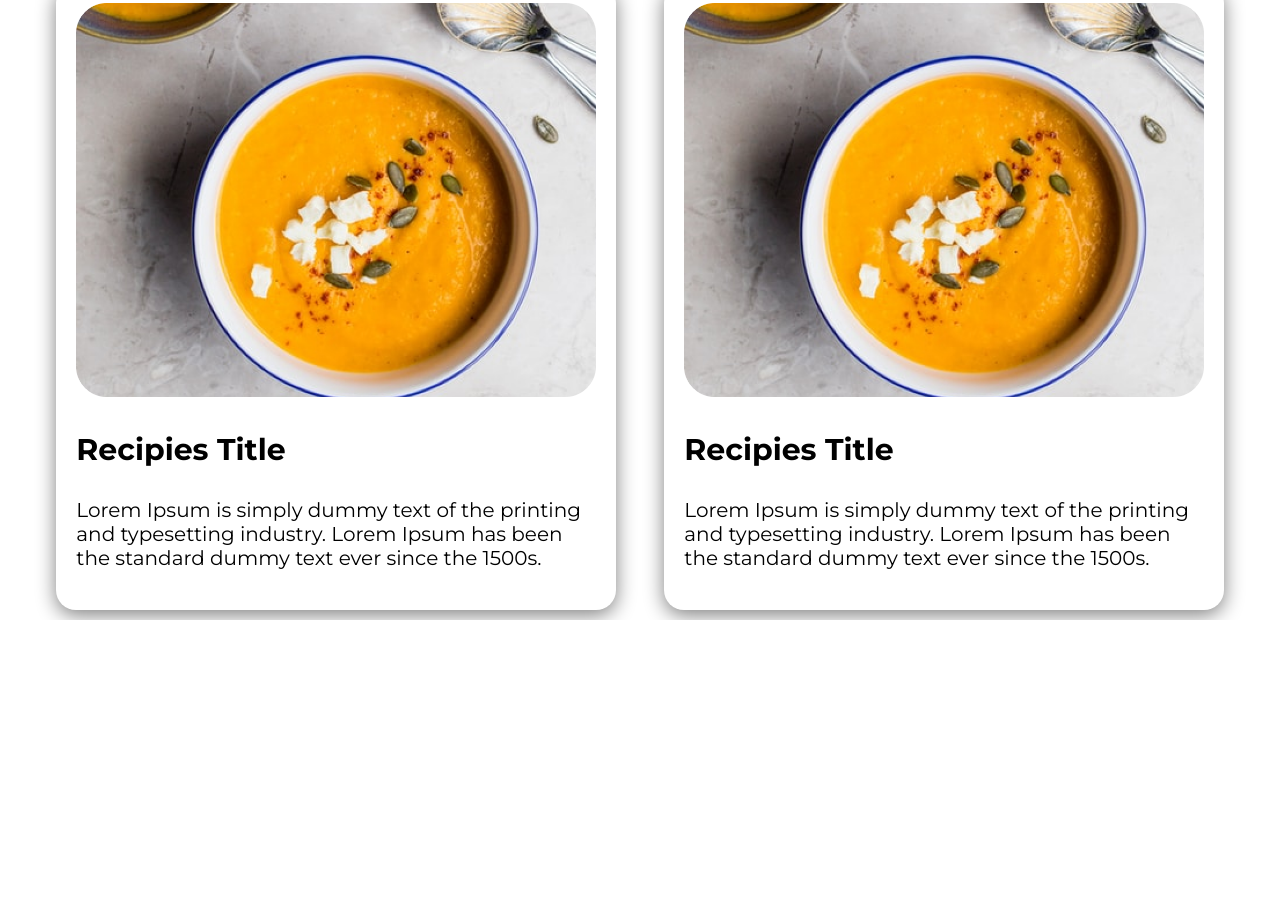
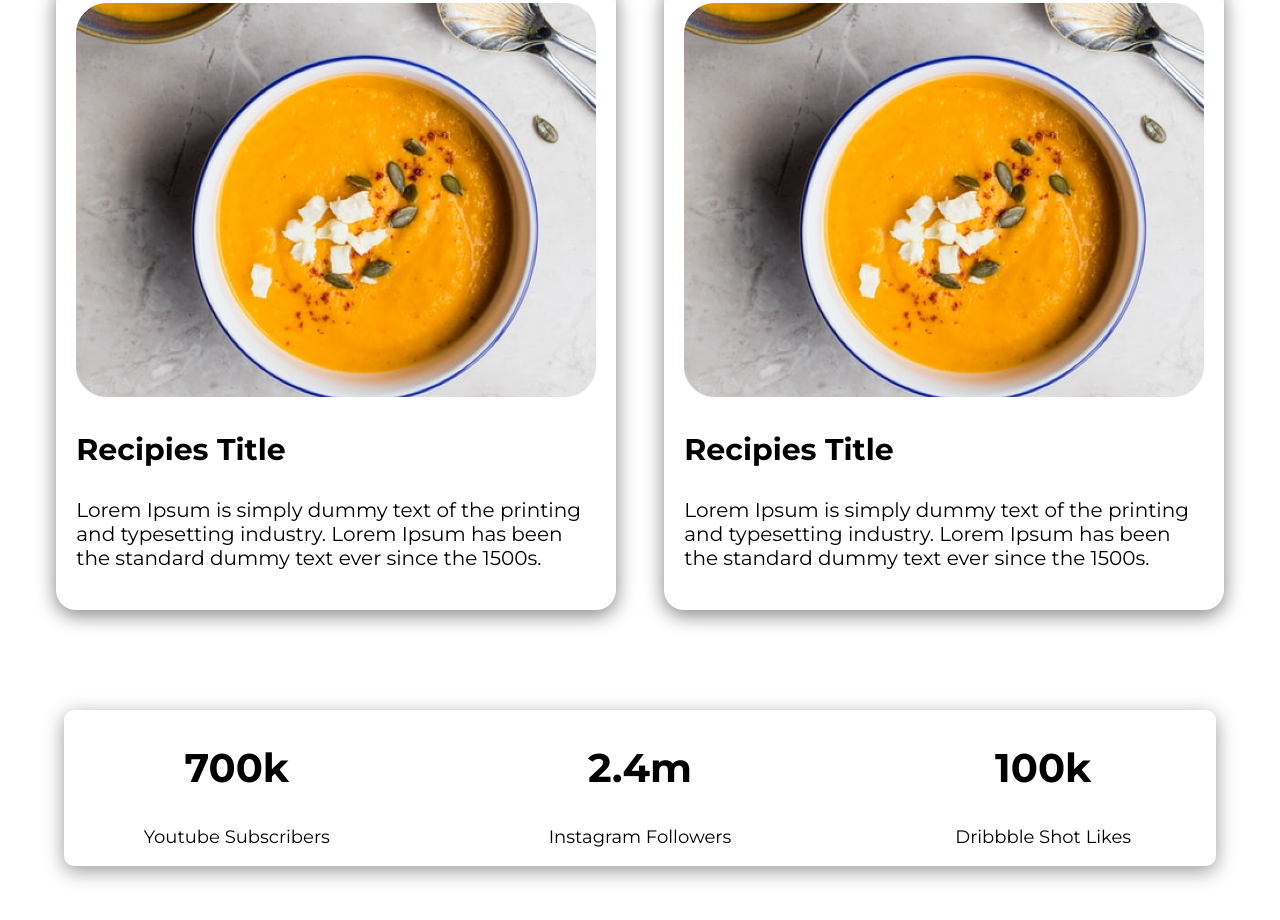
Before and after one commit to hussain322/eat-healthy, a plain HTML site: page index.html in a window 1280 px wide. Shown: the part 1614-2534 px from the top of the page. Before the commit the page ends 2234 px from the top, so only its background shows below. Drawn offline with Linux system fonts and the light colour scheme.

Commit message:
social media part added

```diff
--- a/index.html
+++ b/index.html
@@ -62,5 +62,20 @@
             </div>
         </div>
     </section>
+
+    <section class="social-media">
+        <div class="youtube">
+            <h1>700k</h1>
+            <p>Youtube Subscribers</p>
+        </div>
+        <div class="youtube">
+            <h1>2.4m</h1>
+            <p>Instagram Followers</p>
+        </div>
+        <div class="youtube">
+            <h1>100k</h1>
+            <p>Dribbble Shot Likes</p>
+        </div>
+    </section>
 </body>
 </html>
--- a/style.css
+++ b/style.css
@@ -121,3 +121,23 @@ body {
 .recipies-item p{
     font-size: 20px;
 }
+
+.social-media{
+    width: 90%;
+    margin: 100px auto;
+    display: flex;
+    justify-content: space-between;
+    box-shadow: 0px 5px 20px #999999;
+    border-radius: 10px;
+}
+
+.youtube{
+    width: 30%;
+    text-align: center;
+}
+.youtube h1 {
+    font-size:40px;
+}
+.youtube p{
+    font-size: 18px;
+}
```
